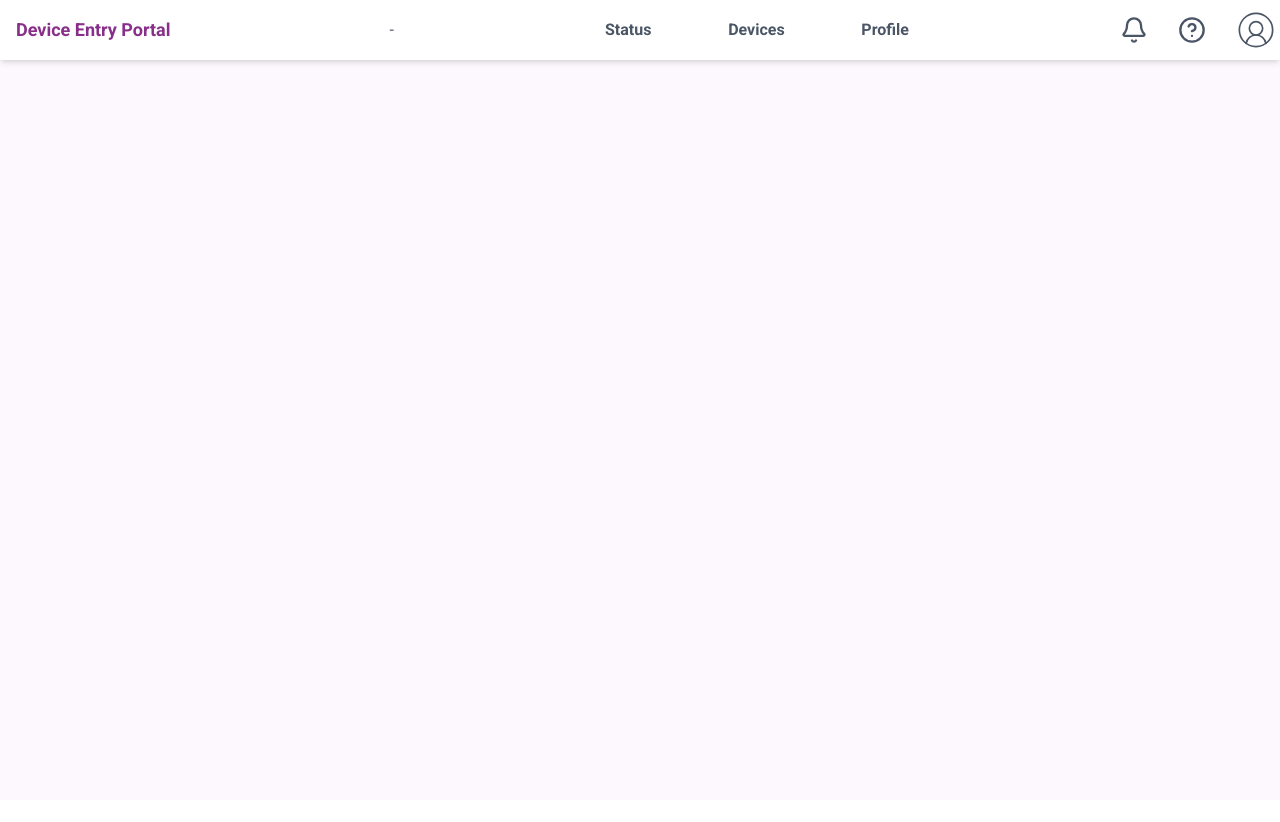
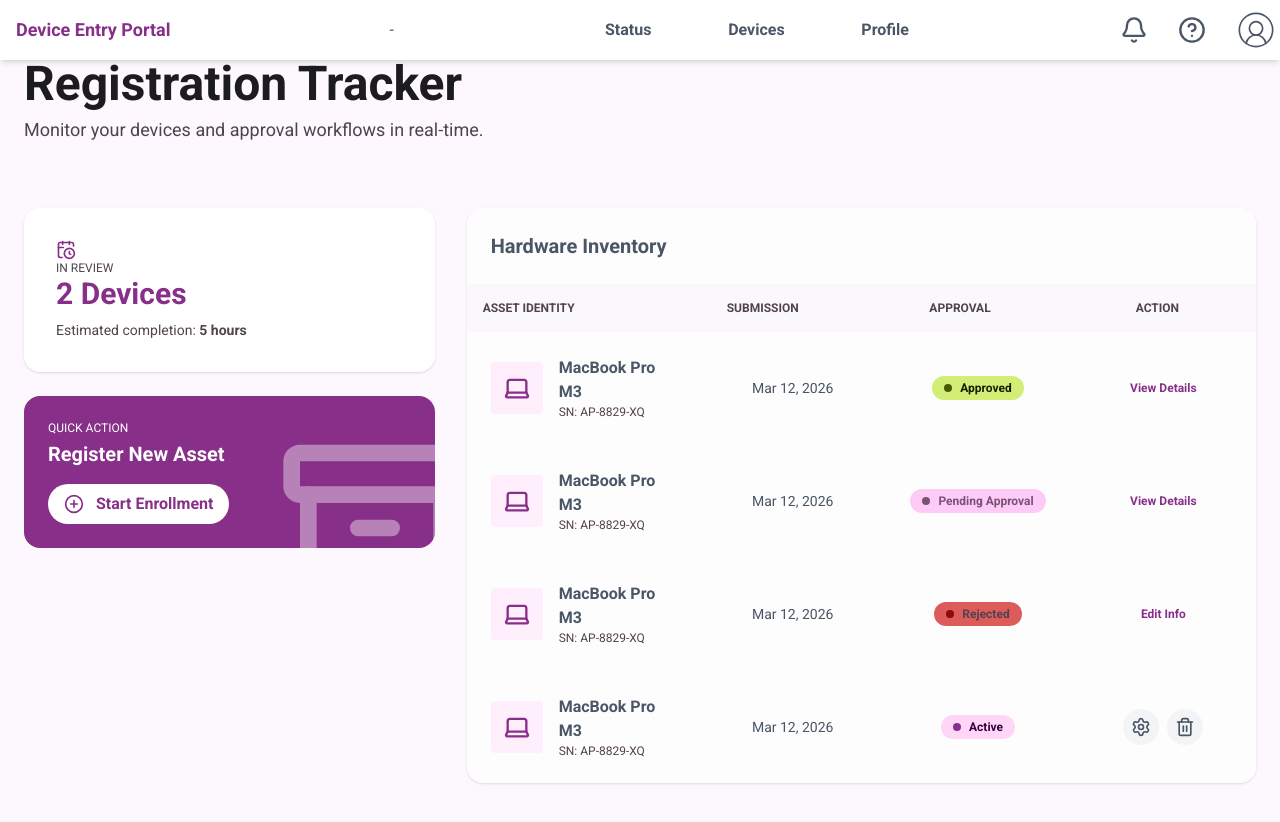
Before and after one commit to liduyigeremu/Gate-entry-frontend-, a Next.js app: page /status in a window 1280 px wide. Shown: the top 822 px of the page. Before the commit the page ends 800 px from the top, so only its background shows below. Built offline with nearby package versions, Linux system fonts and the light colour scheme; a web font is replaced by a local one.

Commit message:
Merge pull request #4 from liduyigeremu/Registration-Status
Registration status

```diff
--- a/app/(employee)/status/page.tsx
+++ b/app/(employee)/status/page.tsx
@@ -1,9 +1,15 @@
-
+import StatusCard from '@/components/ui/StatusCard';
 const page = () => {
   return (
-      <>
-      </>
+
+ <div className="bg-primary-bg w-full h-screen flex flex-col">
+    <div className='bg-primary-bg
+    flex w-full h-screen items-center justify-center'>
+
+     <StatusCard/>
+    </div>
+    </div>
   )
 }
 
-export default page
+export default page;
--- /dev/null
+++ b/components/layout/StatusSideCard.tsx
@@ -0,0 +1,25 @@
+const StatusSideBox = () => {
+  return (
+    <div className="hidden lg:flex w-1/2 h-full items-center justify-start px-10">
+
+      <div className="flex flex-col max-w-md">
+
+        <div className="bg-purple-200 text-xs px-3 py-1 rounded-full w-fit mb-6">
+          DEVICE STATUS PORTAL
+        </div>
+
+        <h1 className="text-5xl font-bold leading-tight">
+          Track Your <br />
+          <span className="text-purple-600">Device Status</span>
+        </h1>
+
+        <p className="text-gray-500 mt-6">
+          Monitor approval, verification, and entry status of your registered devices in real-time.
+        </p>
+
+      </div>
+    </div>
+  )
+}
+
+export default StatusSideBox;
--- /dev/null
+++ b/components/ui/StatusCard.tsx
@@ -0,0 +1,170 @@
+'use client'
+
+import { useState } from 'react'
+import Image from 'next/image'
+import { Archive, CalendarClock, CirclePlus, Laptop, Settings, Trash2 } from 'lucide-react'
+
+interface DeviceData {
+  id: string
+  name: string
+  serialNumber: string
+  submissionDate: string
+  status: 'approved' | 'pending' | 'rejected' | 'active'
+}
+const statusConfig = {
+  approved: {
+    label: 'Approved',
+    styles: 'bg-[#D3EE76] text-[#171E00]',
+    dot: 'bg-[#495B00]',
+  },
+  pending: {
+    label: 'Pending Approval',
+    styles: 'bg-[#FDCBF6] text-[#795277]',
+    dot: 'bg-[#795277]',
+  },
+  rejected: {
+    label: 'Rejected',
+    styles: 'bg-[#DD5B5B] text-[#50434E]',
+    dot: 'bg-[#8D0A0A]',
+  },
+  active: {
+    label: 'Active',
+    styles: 'bg-[#FFD6F8] text-[#37003B]',
+    dot: 'bg-[#872F89]',
+  },
+}
+const StatusCard = () => {
+  const [devices] = useState<DeviceData[]>([
+    { id: '1', name: 'MacBook Pro M3', serialNumber: 'AP-8829-XQ', submissionDate: 'Mar 12, 2026', status: 'approved' },
+    { id: '2', name: 'MacBook Pro M3', serialNumber: 'AP-8829-XQ', submissionDate: 'Mar 12, 2026', status: 'pending' },
+    { id: '3', name: 'MacBook Pro M3', serialNumber: 'AP-8829-XQ', submissionDate: 'Mar 12, 2026', status: 'rejected' },
+    { id: '4', name: 'MacBook Pro M3', serialNumber: 'AP-8829-XQ', submissionDate: 'Mar 12, 2026', status: 'active' },
+  ])
+
+  const getActionText = (status: string) =>
+    status === 'rejected' ? 'Edit Info' : 'View Details'
+
+  return (
+    <div className="w-full min-h-screen bg-priamry-bg">
+
+
+      <main className="w-full">
+
+        <div className="max-w-360 mx-auto px-6 flex flex-col gap-16 items-center">
+
+          <section className="w-full text-left">
+            <h1 className="text-3xl md:text-5xl font-bold text-[#1c1b1f]">
+              Registration Tracker
+            </h1>
+            <p className="text-sm md:text-lg text-[#50434e] mt-2">
+              Monitor your devices and approval workflows in real-time.
+            </p>
+          </section>
+
+          <section className="w-full flex flex-col lg:flex-row gap-8">
+
+            <div className="w-full lg:w-1/3 flex flex-col gap-6">
+
+                <div className="bg-white rounded-2xl shadow p-8">
+                          <div className="flex items-center justify-center w-5 h-5 mr-1 text-primary">
+                            <CalendarClock className="size-full stroke-2" />
+                            </div>
+
+                <p className="text-xs uppercase text-[#50434e]">In Review</p>
+                <h2 className="text-3xl font-bold text-primary">
+                  2 Devices
+                </h2>
+                <p className="text-sm text-[#50434e] mt-2">
+                  Estimated completion: <b>5 hours</b>
+                </p>
+              </div>
+
+              <div className="relative bg-primary rounded-2xl p-6 text-white overflow-hidden">
+               <Archive className="w-50 h-50 absolute -bottom-20 -right-10 opacity-40" />
+                <p className="text-xs uppercase">Quick Action</p>
+                <h3 className="text-xl font-bold mt-1">Register New Asset</h3>
+
+                <button className="mt-4 flex items-center gap-2 bg-white text-primary px-4 py-2 rounded-3xl font-bold">
+                           <div className="flex items-center justify-center w-5 h-5 mr-1 text-primary">
+                            <CirclePlus className="size-full stroke-2" />
+                            </div>  Start Enrollment
+                </button>
+              </div>
+            </div>
+
+            <div className="flex-1 bg-white/70 rounded-2xl shadow p-0">
+
+              <div className="p-6 ">
+                <h2 className="text-xl font-bold">Hardware Inventory</h2>
+              </div>
+
+              <div className="flex bg-[#f6f2f87f] text-xs uppercase font-bold text-[#50434e]">
+                <div className="flex-1 p-4">Asset Identity</div>
+                <div className="flex-1 p-4 text-center">Submission</div>
+                <div className="flex-1 p-4 text-center">Approval</div>
+                <div className="flex-1 p-4 text-center">Action</div>
+              </div>
+
+              {devices.map((device, i) => {
+                const status = statusConfig[device.status]
+
+                return (
+                  <div key={device.id}
+                    className={`flex items-center ${i ? 'border-t border-gray-100/30' : '' }`}>
+
+                    <div className="flex-1 flex items-center gap-4 p-6">
+                      <div className="bg-[#fdcbf64c] p-3 rounded">
+                       <Laptop className="w-7 h-7 stroke-2 text-primary" />
+                      </div>
+
+                      <div>
+                        <h4 className="font-bold">{device.name}</h4>
+                        <p className="text-xs text-[#50434e]">
+                          SN: {device.serialNumber}
+                        </p>
+                      </div>
+                    </div>
+
+                    <div className="flex-1 text-center text-sm">
+                      {device.submissionDate}
+                    </div>
+
+                    <div className="flex-1 flex justify-center">
+                      <div className={`flex items-center gap-2 px-3 py-1 rounded-xl ${status.styles}`}>
+                        <div className={`w-2 h-2 rounded-full ${status.dot}`} />
+                        <span className="text-xs font-bold">
+                          {status.label}
+                        </span>
+                      </div>
+                    </div>
+
+                    <div className="flex-1 flex justify-center">
+                      {device.status === 'active' ? (
+                        <div className="flex gap-2">
+                          <button className="p-2 bg-gray-100 rounded-full flex items-center justify-center">
+                       <Settings className="w-5 h-5 stroke-2" />
+                         </button>
+                          <button className="p-2 bg-gray-100 rounded-full flex items-center justify-center">
+                       <Trash2 className="w-5 h-5 stroke-2" />
+                         </button>
+                        </div>
+                      ) : (
+                        <button className="text-xs font-bold text-primary">
+                          {getActionText(device.status)}
+                        </button>
+                      )}
+                    </div>
+
+                  </div>
+                )
+              })}
+            </div>
+
+          </section>
+        </div>
+      </main>
+    </div>
+  )
+}
+
+export default StatusCard;
```
Also changed, not shown: public/help-icon.svg (deleted), public/notification-icon.svg (deleted).
